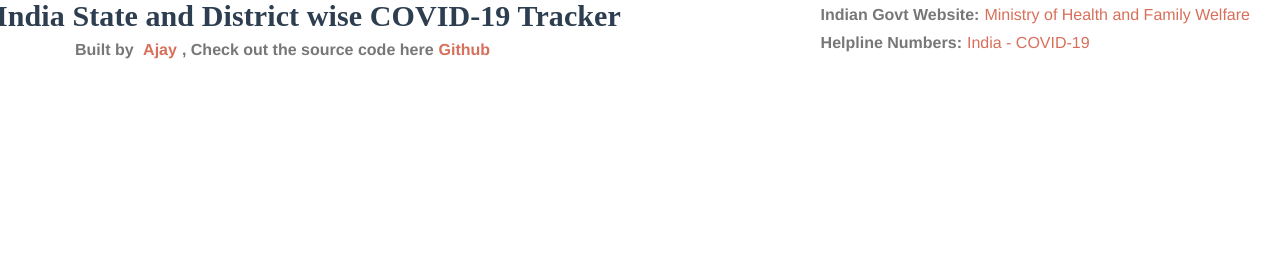
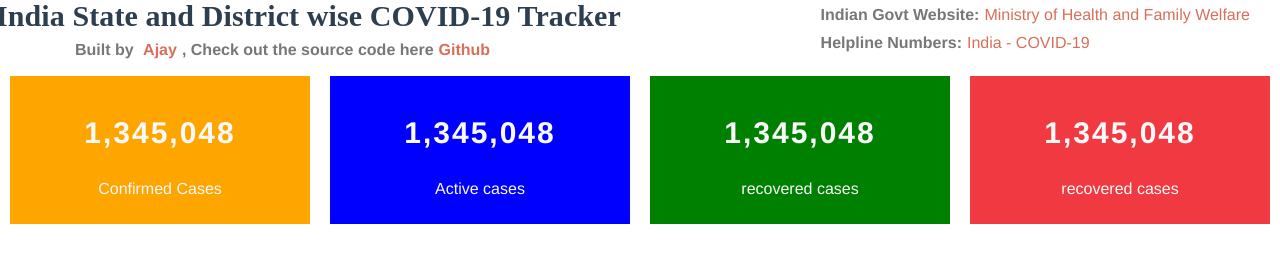
Before and after one commit to pajaydev/covid19-india, a website: page index.html in a window 1280 px wide. Shown: the part 19-282 px from the top of the page. Drawn offline with Linux system fonts and the light colour scheme; no server answers; a web font is replaced by a local one.

Commit message:
included cards html and css

```diff
--- a/index.html
+++ b/index.html
@@ -33,7 +33,35 @@
                     COVID-19</a></div>
         </div>
     </header>
-    <div id='map'></div>
+    <div class="wrapper">
+        <div class="cards">
+            <div class="card">
+                <div class="inner-card active">
+                    <p class="card-number">1,345,048</p>
+                    <p class="card-text">Confirmed Cases</p>
+                </div>
+            </div>
+            <div class="card">
+                <div class="inner-card confirmed">
+                    <p class="card-number">1,345,048</p>
+                    <p class="card-text">Active cases</p>
+                </div>
+            </div>
+            <div class="card">
+                <div class="inner-card recovered">
+                    <p class="card-number">1,345,048</p>
+                    <p class="card-text">recovered cases</p>
+                </div>
+            </div>
+            <div class="card">
+                <div class="inner-card death">
+                    <p class="card-number">1,345,048</p>
+                    <p class="card-text">recovered cases</p>
+                </div>
+            </div>
+        </div>
+        <div id='map'></div>
+    </div>
     <script src="./dist/webtree.min.js"></script>
     <script src="./dist/script.min.js"></script>
 </body>
--- a/src/style.css
+++ b/src/style.css
@@ -1,8 +1,3 @@
-html,
-body {
-    height: 100%;
-}
-
 @font-face {
     font-family: 'Gill Sans W04 Book';
     src: url(/static/fonts/c4be5717-c19c-43a5-9ad3-b548ddf070d4.29d5f41.eot?#iefix);
@@ -44,7 +39,11 @@ body {
     font-family: Gill Sans W04 Book,Helvetica,Arial,sans-serif;
     font-size: 0.8em;
     margin: 0;
-    height: 800px;
+    height: 1200px;
+}
+
+* {
+    box-sizing: border-box;
 }
 
 h1, h2, h3 {
@@ -108,14 +107,12 @@ label {
 }
 
 #map {
-    top: 85px;
-    bottom: 10px;
-    left: 10px;
-    right: 10px;
     position: absolute;
     cursor: pointer;
     -webkit-user-select: none;
     margin: 0 10px;
+    height: 100%;
+    width: 99%;
 }
 
 .empty-text {
@@ -127,6 +124,64 @@ label {
     font-size: 16px;
     font-weight: bold;
 }
+
+
+/* Card CSS */
+
+.wrapper {
+    width: 100%;
+    height: 100%;
+    position: absolute;
+    top: 85px;
+}
+.card {
+    display: flex;
+    flex-direction: column;
+    border-radius: 10px;
+  }
+
+  .cards > * {
+    padding: 10px;
+    flex: 1 100%;
+  }
+
+  .inner-card {
+    padding: 10px;
+    color: #f9f9f9;
+    text-align: center;
+  }
+
+  .card-number{
+    font-size: 30px;
+    font-weight: bold;
+    letter-spacing: 2px;
+  }
+
+  .card-text {
+    font-size: 16px;
+  }
+
+  .active {
+    background-color: orange;
+  }
+
+  .confirmed {
+    background-color : blue;
+  }
+
+  .recovered {
+    background-color: green
+  }
+
+  .death {
+    background-color: rgb(241, 57, 65);
+  }
+
+  .cards {
+    display: flex;
+    flex-direction: row;
+  }
+
 
 
 /* WebTreeMap CSS. */
```
Also changed, not shown: README.md (added), src/img/icon.png (added).
